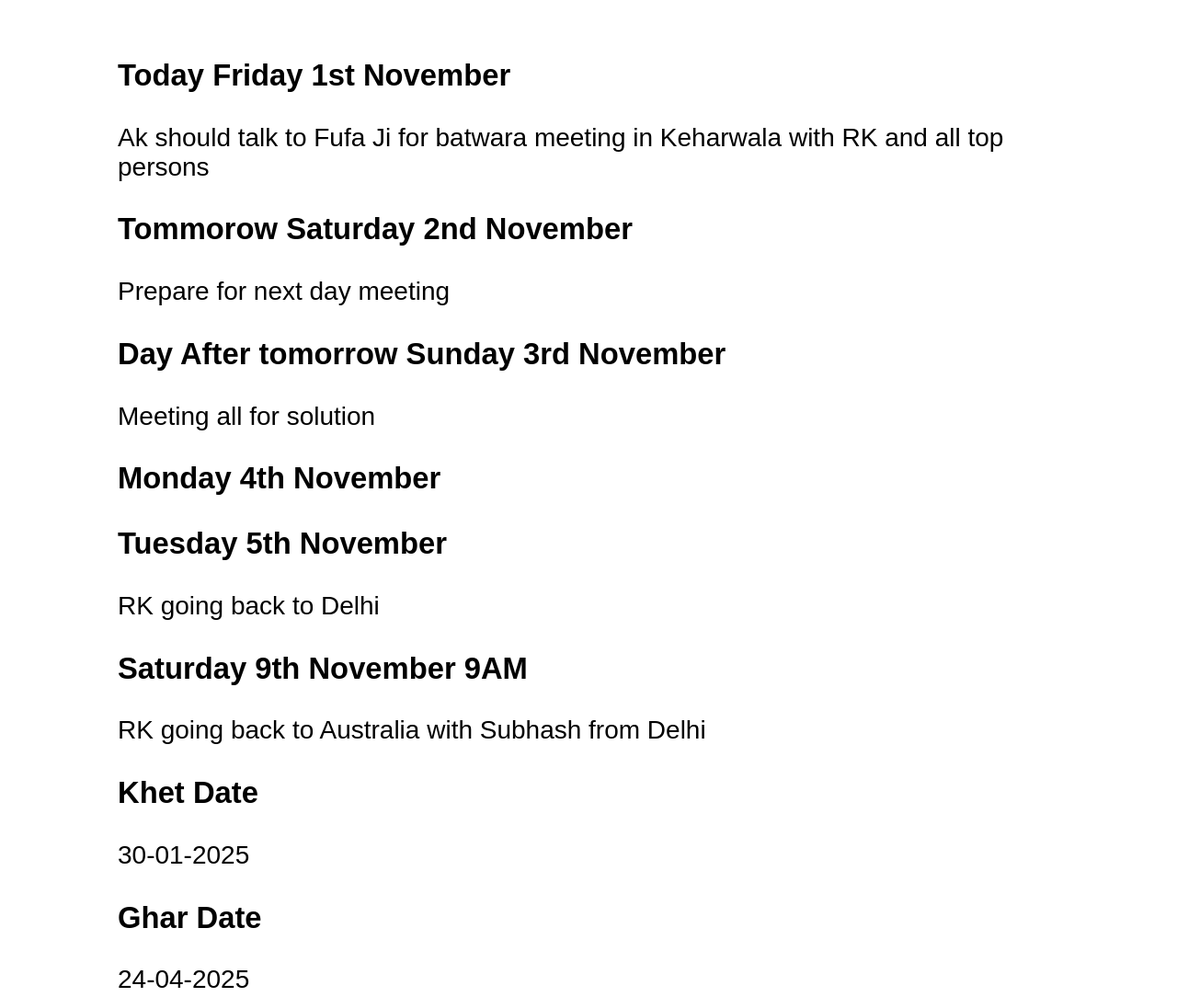
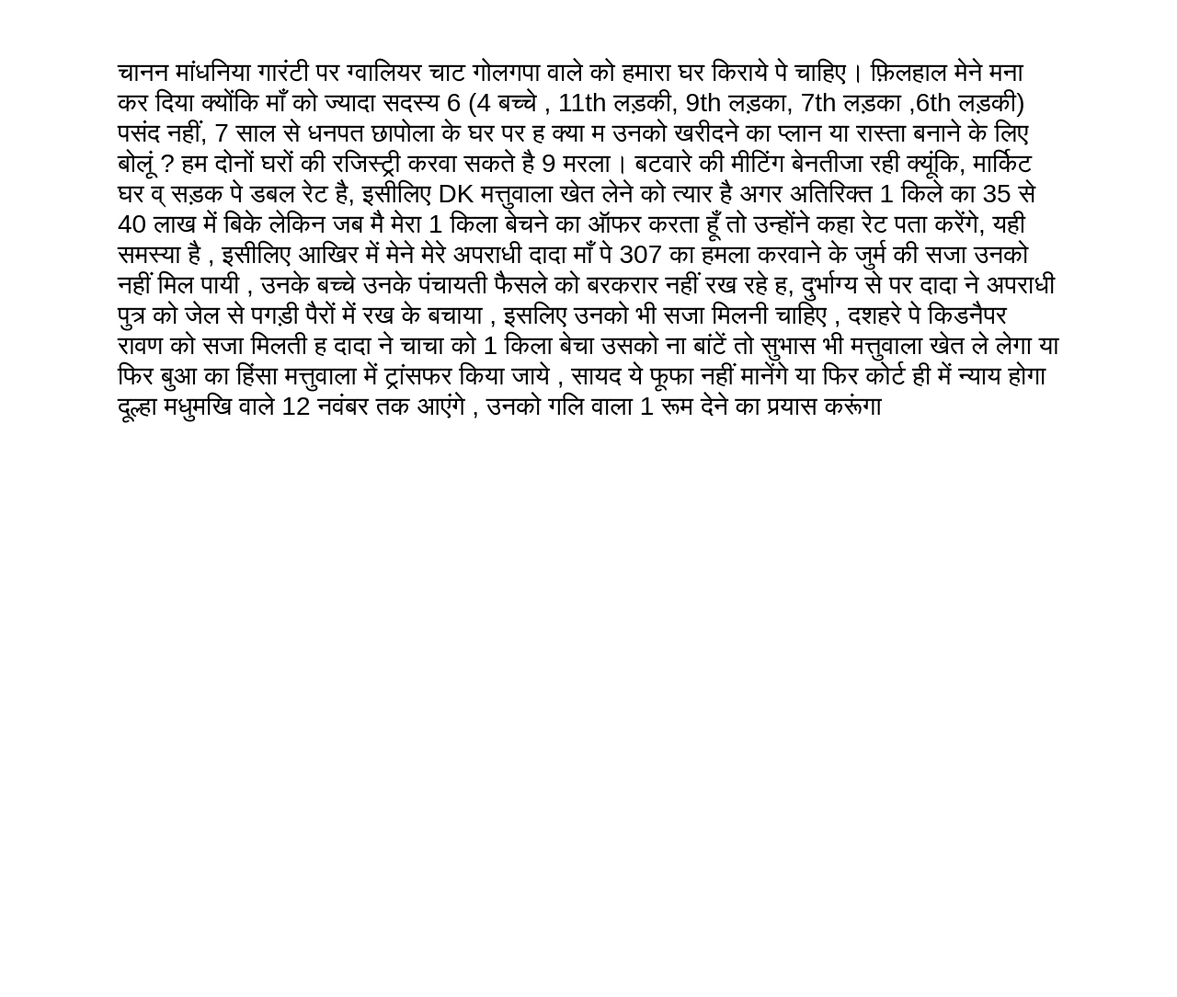
Before and after one commit to keharwala/keharwala.github.io, a plain HTML site: page index.html in a window 1280 px wide. Shown: the part 120-1204 px from the top of the page at 92% size. After the commit the page ends 800 px from the top, so only its background shows below. Drawn offline with Linux system fonts and the light colour scheme.

Commit message:
Update index.html

```diff
--- a/index.html
+++ b/index.html
@@ -49,29 +49,20 @@ body {
 </div>
 
 <div class="content">
-  <h3>Today <b>Friday</b> 1st November</h3>
-  <p>Ak should talk to Fufa Ji for batwara meeting in Keharwala with RK and all top persons</p>
+  <h3></h3>
+  <p>
+चानन मांधनिया गारंटी पर ग्वालियर चाट गोलगपा वाले को हमारा घर किराये पे चाहिए।
+फ़िलहाल मेने मना कर दिया क्योंकि माँ को ज्यादा सदस्य 6 (4 बच्चे , 11th लड़की, 9th लड़का, 7th लड़का ,6th लड़की) पसंद नहीं, 7 साल से धनपत छापोला के घर पर ह
+क्या म उनको खरीदने का प्लान या रास्ता बनाने के लिए बोलूं ? हम दोनों घरों की रजिस्ट्री करवा सकते है 9 मरला।
+बटवारे की मीटिंग बेनतीजा रही क्यूंकि, मार्किट घर व् सड़क पे डबल रेट है, इसीलिए DK मत्तुवाला खेत लेने को त्यार है अगर अतिरिक्त 1 किले का 35 से 40 लाख में बिके
+लेकिन जब मै मेरा 1 किला बेचने का ऑफर करता हूँ तो उन्होंने कहा रेट पता करेंगे, यही समस्या है , इसीलिए आखिर में मेने मेरे अपराधी दादा माँ पे 307 का हमला करवाने के जुर्म की सजा उनको नहीं मिल पायी , उनके बच्चे उनके पंचायती फैसले को बरकरार नहीं रख रहे ह, दुर्भाग्य से पर दादा ने अपराधी पुत्र को जेल से पगड़ी पैरों में रख के बचाया , इसलिए उनको भी सजा मिलनी चाहिए , दशहरे पे किडनैपर रावण को सजा मिलती ह
+दादा ने चाचा को 1 किला बेचा उसको ना बांटें तो सुभास भी मत्तुवाला खेत ले लेगा
+या फिर बुआ का हिंसा मत्तुवाला में ट्रांसफर किया जाये , सायद ये फूफा नहीं मानेंगे
+या फिर कोर्ट ही में न्याय होगा
+दूल्हा मधुमखि वाले 12 नवंबर तक आएंगे , उनको गलि वाला 1 रूम देने का प्रयास करूंगा
 
-  <h3>Tommorow <b>Saturday</b> 2nd November</h3>
-  <p>Prepare for next day meeting</p>
 
-  <h3> Day After tomorrow <b>Sunday</b> 3rd November</h3>
-  <p>Meeting all for solution</p>
-
-  <h3>Monday 4th November</h3>
-  <p></p>
-
-  <h3>Tuesday 5th November</h3>
-  <p>RK going back to Delhi</p>
-
-  <h3>Saturday 9th November 9AM</h3>
-  <p>RK going back to Australia with Subhash from Delhi</p>
-
-  <h3>Khet Date</h3>
-  <p>30-01-2025</p>
-
-  <h3>Ghar Date</h3>
-  <p>24-04-2025</p>
+  </p>
 
 </div>
 
```
